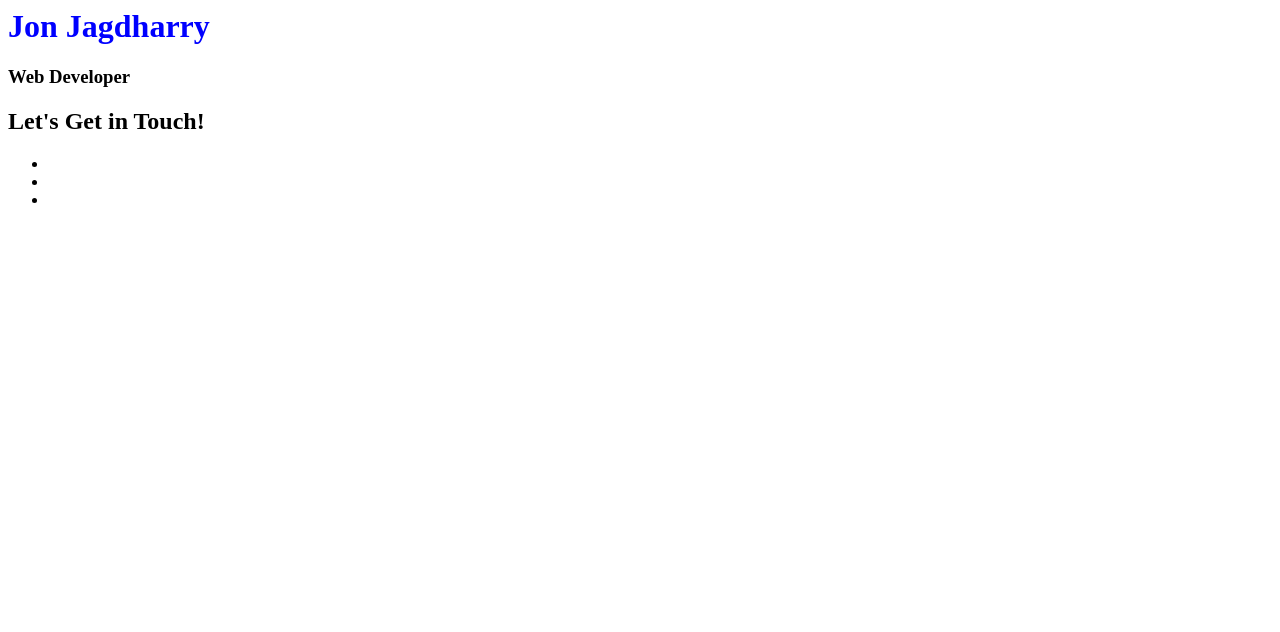
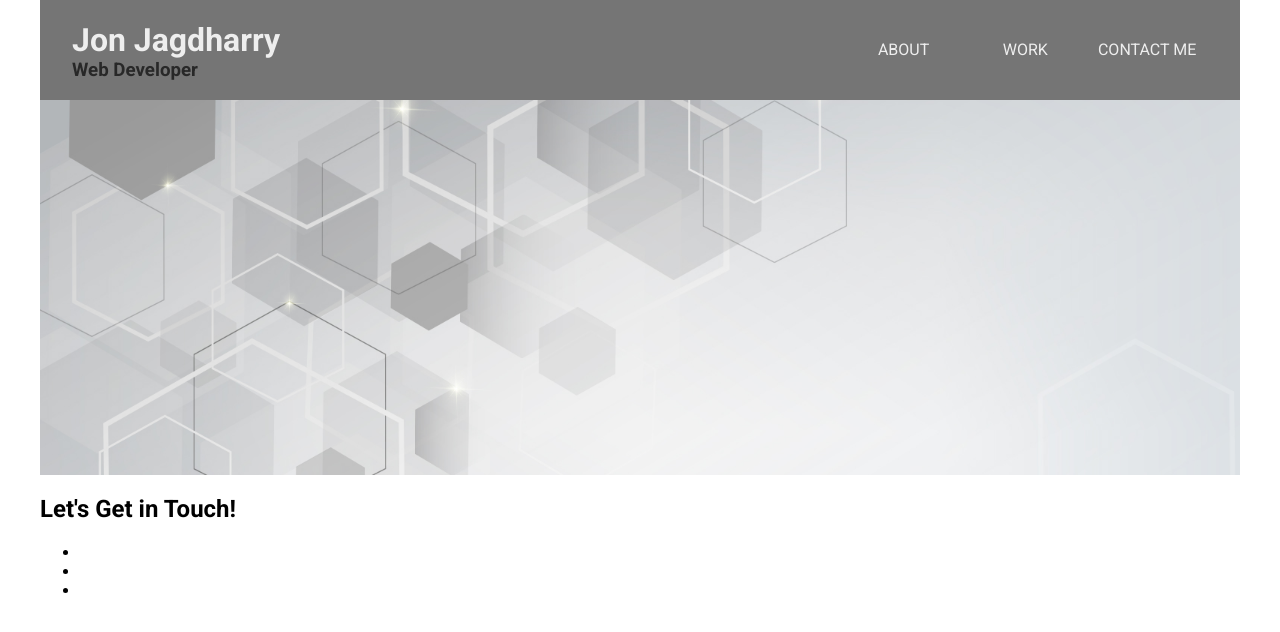
Before and after one commit to jonjagdharry/jonjagdharry.github.io, a website: page index.html in a window 1280 px wide. Drawn offline with Linux system fonts and the light colour scheme.

Commit message:
initial work on header

```diff
--- a/index.html
+++ b/index.html
@@ -2,8 +2,28 @@
 	<link rel="stylesheet" type="text/css" href="css/style.css">
 </head>
 
-<h1>Jon Jagdharry</h1>
-<h3>Web Developer</h3>
+<header>
+	<div class="logo">
+		<h1>Jon Jagdharry</h1>
+		<h3>Web Developer</h3>
+	</div>
+
+	<ul class="menu">
+		<li class="about">
+			<a href="#">About</a>
+		</li>
+		<li class="work">
+			<a href="#">Work</a>
+		</li>
+		<li class="contact">
+			<a href="#">Contact Me</a>
+		</li>
+	</ul>
+</header>
+
+<div>
+	<img src="images/background.jpg" />
+</div>
 
 <div class="contact" id="contact">
 	<h2>Let's Get in Touch!</h2>
--- a/sass/_contact.scss
+++ /dev/null
@@ -1,3 +0,0 @@
-h1 {
-	color: blue;
-}
--- /dev/null
+++ b/sass/_global.scss
@@ -0,0 +1,10 @@
+body {
+	font-family: 'Roboto', sans-serif;
+	margin: 0 auto;
+	max-width: 1200px;
+}
+
+img {
+	max-width: 100%;
+
+}
--- /dev/null
+++ b/sass/_header.scss
@@ -0,0 +1,47 @@
+header {
+	background: #757575;
+	display: flex;
+	justify-content: space-between;
+	padding: 0 2em;
+
+	.logo {
+		color: #eee;
+		flex: 2;
+
+		h1 {
+			margin-bottom: 0;
+		}
+
+		h3 {
+			color: #282828;
+			margin-top: 0;
+		}
+	}
+
+	ul {
+		display: flex;
+		flex: 1;
+		flex-wrap: wrap;
+		justify-content: space-between;
+		list-style: none;
+
+		li {
+			flex: 1;
+			line-height: 1;
+			text-align: center;
+			position: relative;
+
+			a {
+				color: #eee;
+			    display: block;
+			    padding: 1em 0;
+			    text-decoration: none;
+			    position: absolute;
+			    top: 50%;
+			    transform: translateY(-50%);
+			    text-transform: uppercase;
+			    width: 100%;
+			}
+		}
+	}
+}
--- a/sass/style.scss
+++ b/sass/style.scss
@@ -1 +1,5 @@
+@import url(https://fonts.googleapis.com/css?family=Roboto:400,300,700);
+
+@import 'global';
 @import 'contact';
+@import 'header';
```
Also changed, not shown: css/style.css, images/background.jpg (added).
